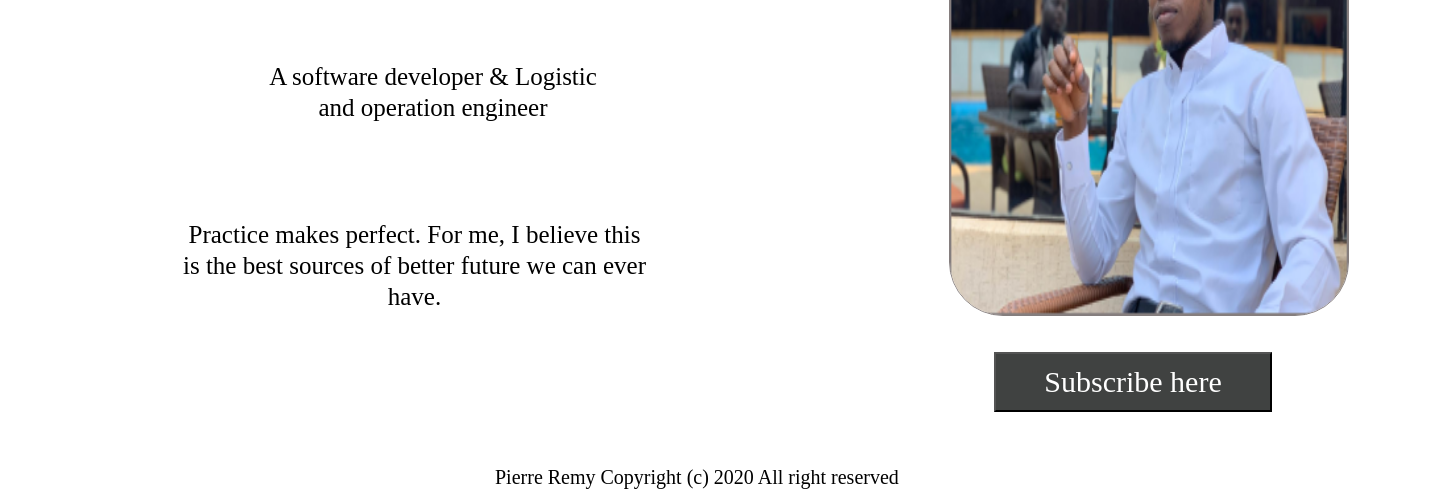
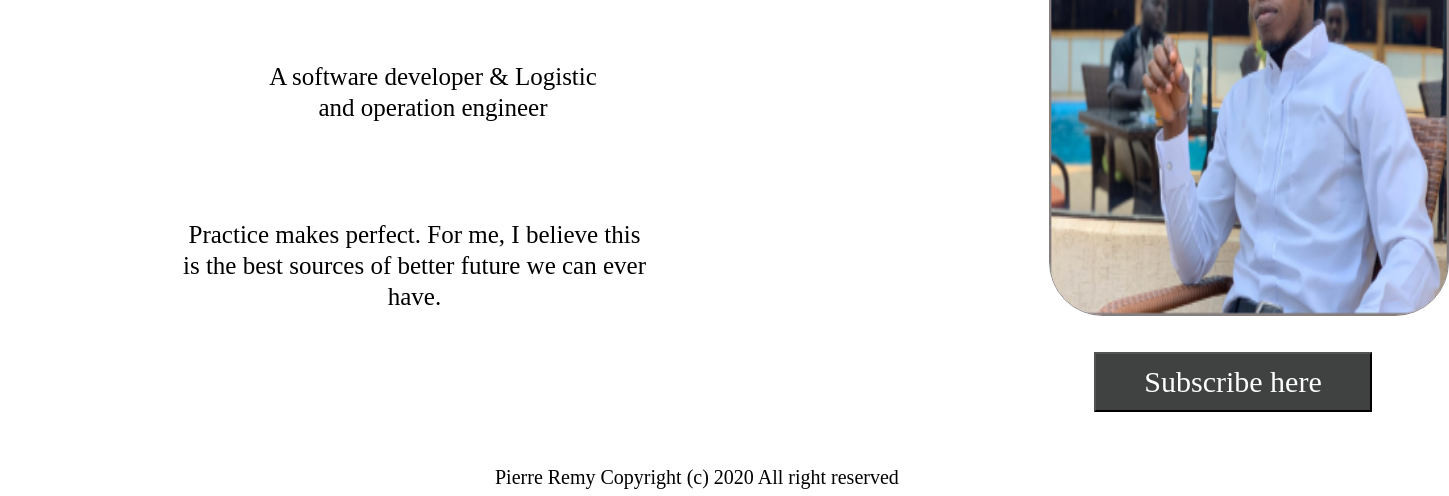
Before and after one commit to Pierre-Remy/remystone, a plain HTML site: page index.html in a window 1280 px wide. Shown: the part 304-800 px from the top of the page, 1449 px wide, since content can reach past the window. Drawn offline with Linux system fonts and the light colour scheme.

Commit message:
updating landing page

```diff
--- a/index.css
+++ b/index.css
@@ -136,7 +136,7 @@ li a:active {
     position: absolute;
     width: 400px;
     height: 405px;
-    left: 949px;
+    left: 1049px;
     top: 215px;
     border: 1px solid #857E7E;
     box-sizing: border-box;
@@ -146,7 +146,7 @@ li a:active {
     position: absolute;
     width: 278px;
     height: 60px;
-    left: 994px;
+    left: 1094px;
     top: 656px;
     text-align: center;
 
```
